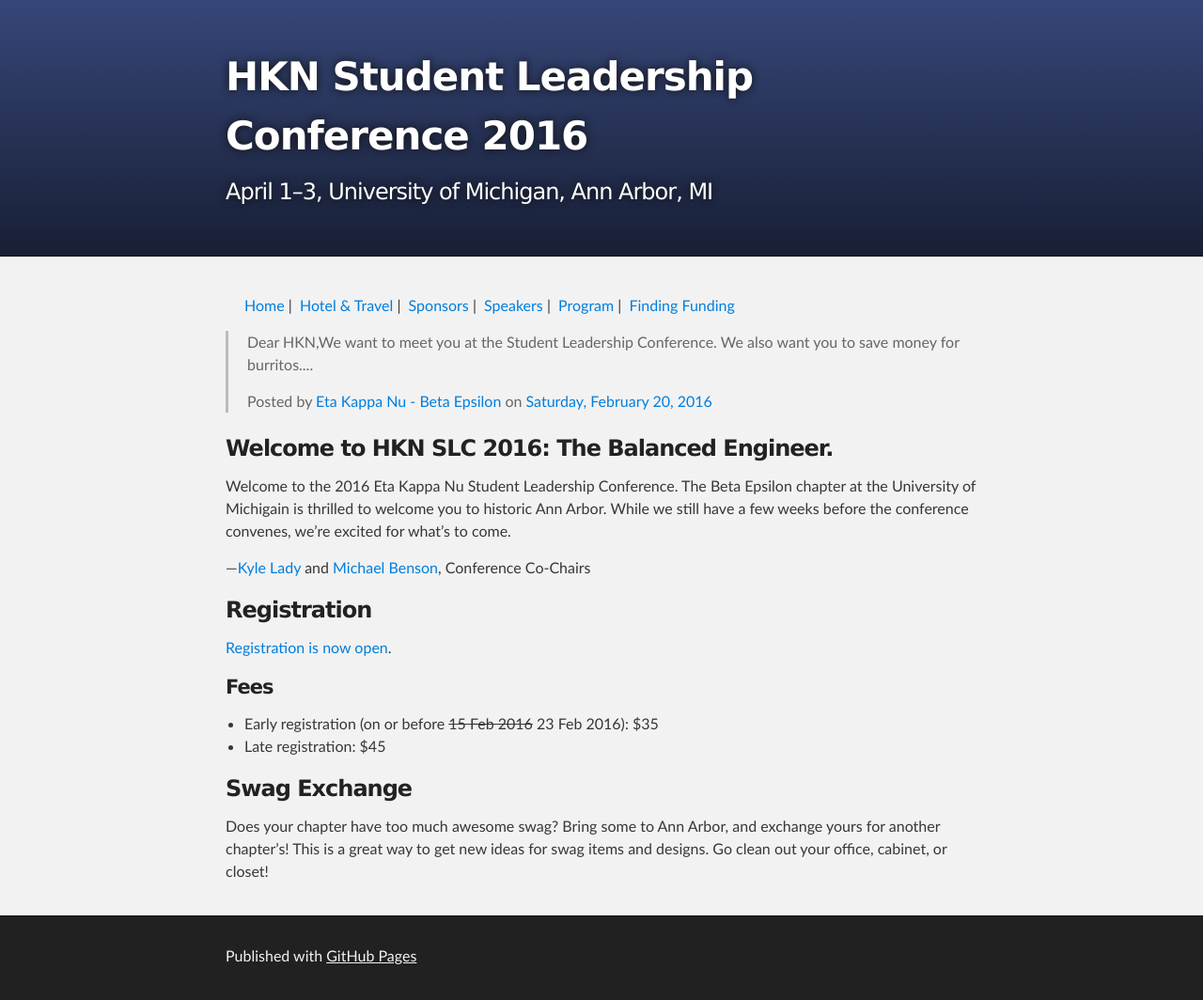
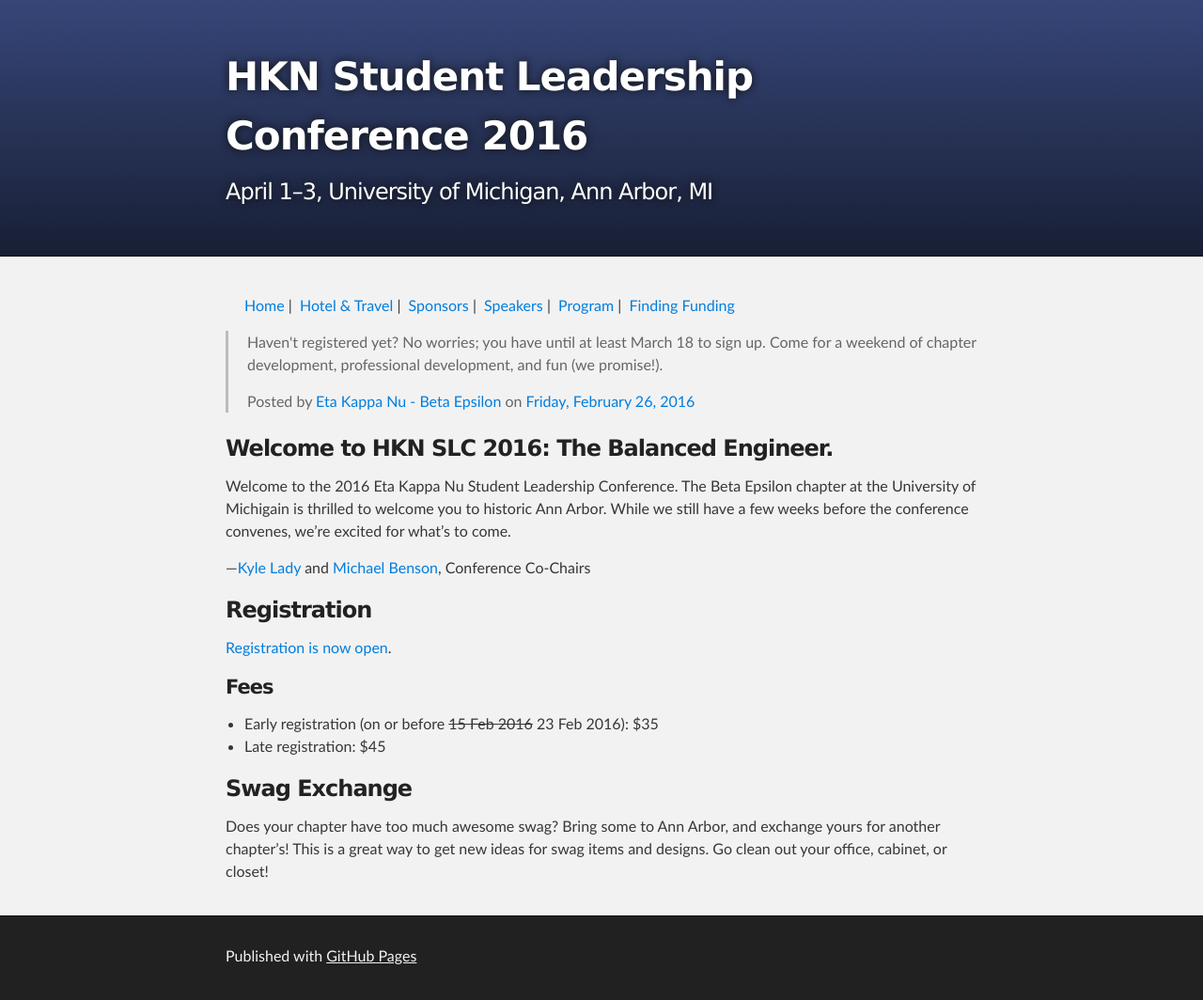
Before and after one commit to hkncon2016/hkncon2016.github.io, a Jekyll site: the page built from index.md, in a window 1280 px wide. Shown: the whole page at 94% size. Built offline with Jekyll 4.4.1, drawn with Linux system fonts in a browser that asks for light colours.

Commit message:
Update index.md

```diff
--- a/index.md
+++ b/index.md
@@ -3,8 +3,7 @@
 title: HKN Student Leadership Conference 2016
 ---
 
-<div id="fb-root"></div><script>(function(d, s, id) {  var js, fjs = d.getElementsByTagName(s)[0];  if (d.getElementById(id)) return;  js = d.createElement(s); js.id = id;  js.src = "//connect.facebook.net/en_US/sdk.js#xfbml=1&version=v2.3";  fjs.parentNode.insertBefore(js, fjs);}(document, 'script', 'facebook-jssdk'));</script><div class="fb-post" data-href="https://www.facebook.com/IEEE.HKN/posts/1059532110777190" data-width="500"><div class="fb-xfbml-parse-ignore"><blockquote cite="https://www.facebook.com/IEEE.HKN/posts/1059532110777190"><p>Dear HKN,We want to meet you at the Student Leadership Conference. We also want you to save money for burritos....</p>Posted by <a href="https://www.facebook.com/HKNBE/">Eta Kappa Nu - Beta Epsilon</a> on&nbsp;<a href="https://www.facebook.com/IEEE.HKN/posts/1059532110777190">Saturday, February 20, 2016</a></blockquote></div></div>
-
+<div id="fb-root"></div><script>(function(d, s, id) {  var js, fjs = d.getElementsByTagName(s)[0];  if (d.getElementById(id)) return;  js = d.createElement(s); js.id = id;  js.src = "//connect.facebook.net/en_US/sdk.js#xfbml=1&version=v2.3";  fjs.parentNode.insertBefore(js, fjs);}(document, 'script', 'facebook-jssdk'));</script><div class="fb-post" data-href="https://www.facebook.com/IEEE.HKN/posts/1062907220439679" data-width="500"><div class="fb-xfbml-parse-ignore"><blockquote cite="https://www.facebook.com/IEEE.HKN/posts/1062907220439679"><p>Haven&#039;t registered yet? No worries; you have until at least March 18 to sign up. Come for a weekend of chapter development, professional development, and fun (we promise!).</p>Posted by <a href="https://www.facebook.com/HKNBE/">Eta Kappa Nu - Beta Epsilon</a> on&nbsp;<a href="https://www.facebook.com/IEEE.HKN/posts/1062907220439679">Friday, February 26, 2016</a></blockquote></div></div>
 
 ### Welcome to HKN SLC 2016: The Balanced Engineer.
 Welcome to the 2016 Eta Kappa Nu Student Leadership Conference. The Beta Epsilon chapter at the University of Michigain
```
